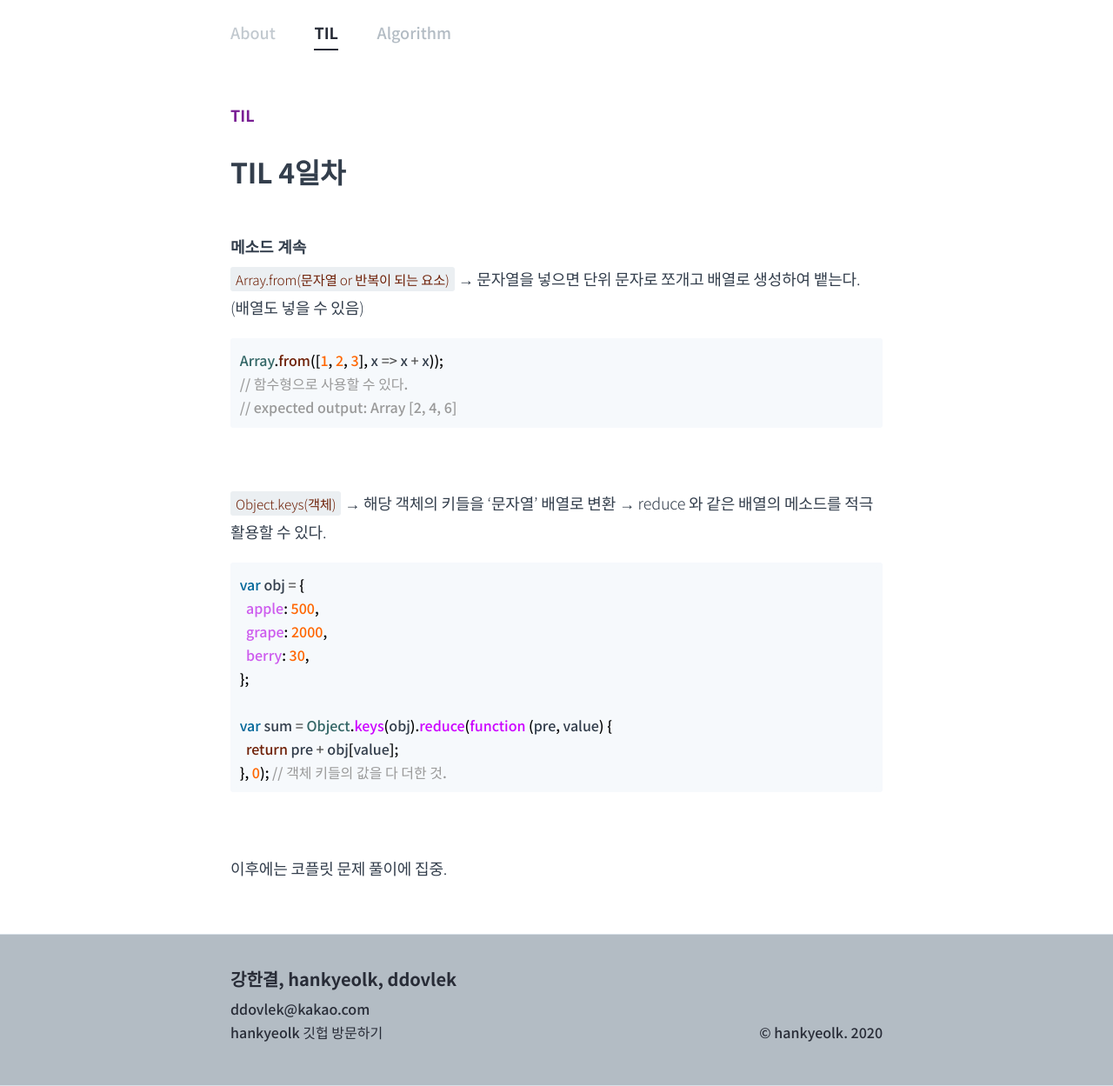
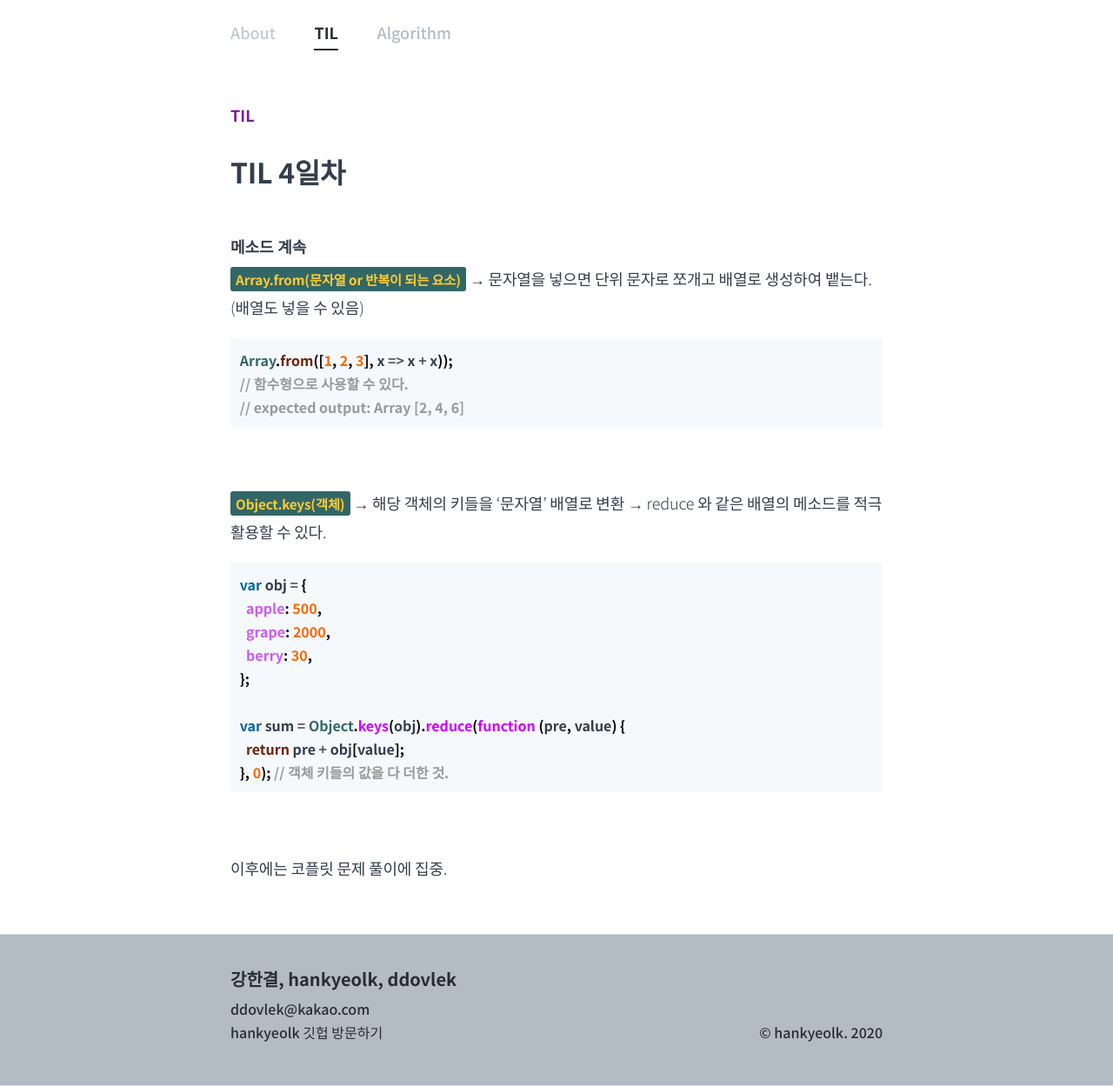
Before and after one commit to hankyeolk/hankyeolk.github.io, a Jekyll site: the page built from TIL/04_2020.06.18/index.md, in a window 1280 px wide. Shown: the whole page at 87% size. Built offline with Jekyll 4.4.1, drawn with Linux system fonts in a browser that asks for light colours.

Commit message:
Update _code.scss

```diff
--- a/_sass/_code.scss
+++ b/_sass/_code.scss
@@ -4,11 +4,12 @@
 }
 
 code {
-  background-color: $grey-4;
+  background-color: #366;
   border-radius: 3px;
-  color: $maron;
+  color: #fc3;
   font-size: 85%;
   padding: 0.2em 0.4em;
+  font-weight: 700;
 }
 
 pre {
```
